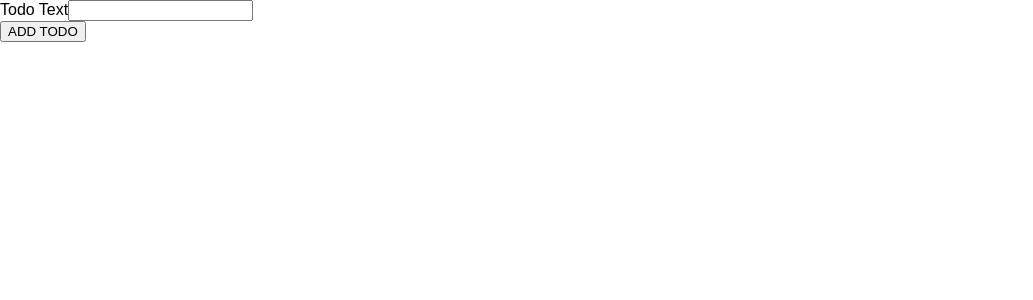
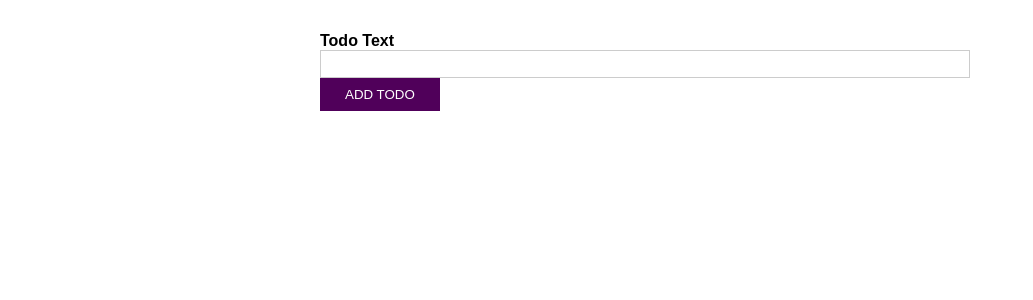
Before and after one commit to ZigaHajsen/ts-react, a React (Create React App) app: page / in a window 1280 px wide. Shown: the top 300 px of the page, without its empty margins (0-1033 px from the left). Built offline with nearby package versions, Linux system fonts and the light colour scheme.

Commit message:
Adding Styling

```diff
--- /dev/null
+++ b/src/components/NewTodo.css
@@ -0,0 +1,47 @@
+form {
+  width: 90%;
+  max-width: 40rem;
+  margin: 2rem auto;
+}
+
+.form-control {
+  margin-bottom: 1rem;
+}
+
+label, input {
+  display: block;
+  width: 100%;
+}
+
+label {
+  font-weight: bold;
+}
+
+input {
+  font: inherit;
+  border: 1px solid #ccc;
+  padding: 0.25rem;
+}
+
+input:focus {
+  outline: none;
+  border-color: #50005a;
+}
+
+button {
+  background: #50005a;
+  border: 1px solid #50005a;
+  color: white;
+  padding: 0.5rem 1.5rem;
+  cursor: pointer;
+}
+
+button:focus {
+  outline: none;
+}
+
+button:hover,
+button:active {
+  background: #6a0a77;
+  border-color: #6a0a77;
+}
--- a/src/components/NewTodo.tsx
+++ b/src/components/NewTodo.tsx
@@ -1,4 +1,6 @@
 import React, { useRef } from 'react';
+
+import './NewTodo.css';
 
 interface NewTodoProps {
   onAddTodo: (todoText: string) => void;
--- /dev/null
+++ b/src/components/TodoList.css
@@ -0,0 +1,17 @@
+ul {
+  list-style: none;
+  width: 90%;
+  max-width: 40rem;
+  margin: 2rem auto;
+  padding: 0;
+}
+
+li {
+  margin: 1rem 0;
+  padding: 1rem;
+  box-shadow: 0 2px 8px rgba(0, 0, 0, 0.26);
+  border-radius: 6px;
+  display: flex;
+  justify-content: space-between;
+  align-items: center;
+}
--- a/src/components/TodoList.tsx
+++ b/src/components/TodoList.tsx
@@ -1,4 +1,6 @@
 import React from 'react';
+
+import './TodoList.css';
 
 interface TodoListProps {
   items: { id: string; text: string }[];
```
